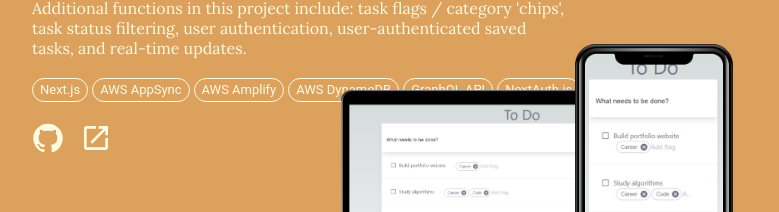
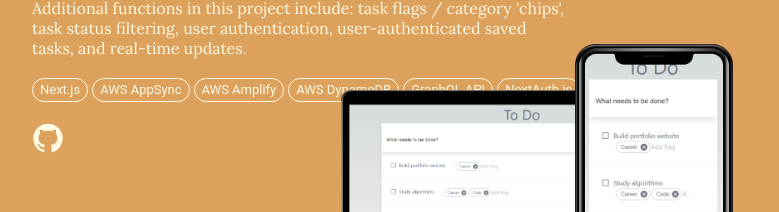
Before and after one commit to morales-martin/personal-website, a Next.js app: page /components/Projects in a window 1280 px wide. Shown: the part 372-584 px from the top of the page, without its empty margins (272-1051 px from the left). Built offline with nearby package versions, Linux system fonts and the light colour scheme.

Commit message:
Update Projects.jsx

```diff
--- a/src/pages/components/Projects.jsx
+++ b/src/pages/components/Projects.jsx
@@ -20,8 +20,7 @@ function Projects({ className }) {
         "NextAuth.js",
         "MaterialUI",
       ],
-      githubLink: "https://github.com/morales-martin/todo-app",
-      prodLink: "https://todo-app-one-khaki.vercel.app/",
+      githubLink: "https://github.com/morales-martin/todo-app"
     },
     {
       title: "Chord Search",
@@ -39,9 +38,7 @@ function Projects({ className }) {
         "REST API",
         "Axios",
       ],
-      githubLink: "https://github.com/morales-martin/Chord-Search",
-      prodLink:
-        "http://chord-search-website.s3-website.us-east-2.amazonaws.com/",
+      githubLink: "https://github.com/morales-martin/Chord-Search"
     },
     {
       title: "Quickbnb",
```
